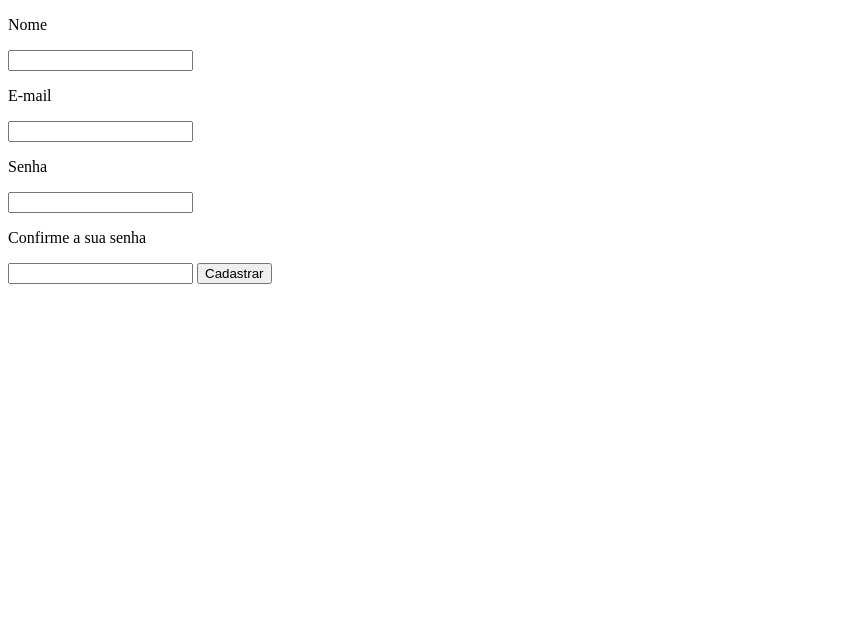
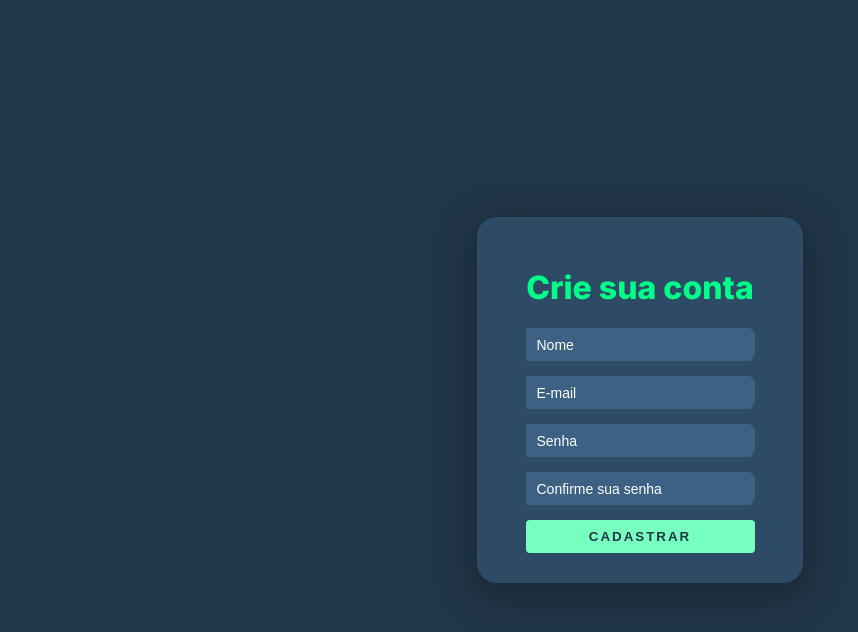
Before and after one commit to souzax-x/Autenticador-JWT, a website: page front-end/register.html in a window 1280 px wide. Shown: the whole page, without its empty margins (0-858 px from the left). Drawn offline with Linux system fonts and the light colour scheme.

Commit message:
att register

```diff
--- a/front-end/register.html
+++ b/front-end/register.html
@@ -4,29 +4,29 @@
     <meta charset="UTF-8">
     <meta name="viewport" content="width=device-width, initial-scale=1.0">
     <title>Inicio</title>
+    <link rel="stylesheet" href="style.css">
 </head>
 <body>
     <main>
         <div class="login">
-            <form id="loginform">
-                <label class="form-input">
-                    <p>Nome</p>
-                    <input type="text" name="" id="name">
-                </label>
-                <label class="form-input">
-                    <p>E-mail</p>
-                    <input type="text" name="" id="email">
-                </label>
-                <label class="form-input">
-                    <p>Senha</p>
-                    <input type="password" name="" id="senha">
-                </label>
-                <label class="form-input">
-                    <p>Confirme a sua senha</p>
-                    <input type="password" name="" id="confirme_senha">
-                </label>
-                <button type="submit">Cadastrar</button>
-            </form>
+            <div class="card-register">
+                <h1>Crie sua conta</h1>
+                <form id="loginform">
+                    <div class="label-input">
+                        <input type="text" class="matricula" id="name" placeholder="Nome">
+                    </div>
+                    <div class="label-input">
+                        <input type="text" class="matricula" id="email" placeholder="E-mail">
+                    </div>
+                    <div class="label-input">
+                        <input type="password" class="senha"  id="senha" placeholder="Senha">
+                    </div>
+                    <div class="label-input">
+                        <input type="password" class="senha"  id="confirme_senha" placeholder="Confirme sua senha">
+                    </div>
+                    <button class="btn-submit" type="submit">Cadastrar</button>
+                </form>
+            </div>
         </div>
     </main>
 
--- a/front-end/style.css
+++ b/front-end/style.css
@@ -57,6 +57,23 @@ body{
     box-shadow: 0px 10px 40px #00000056;
 }
 
+.card-register{
+    background-color: #2E4B65;
+    width: 20%;
+    border-radius: 20px;
+    display: flex;
+    flex-direction: column;
+    align-items: center;
+    justify-content: center;
+    padding: 30px 35px;
+    outline: none;
+    box-shadow: 0px 10px 40px #00000056;
+}
+
+.card-register > h1{
+    color: #00ff88;
+    font-weight: 800;
+}
 .card-login > h1{
     color: #00ff88;
     font-weight: 800;
```
